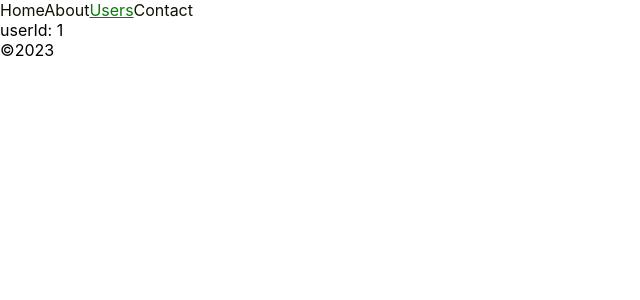
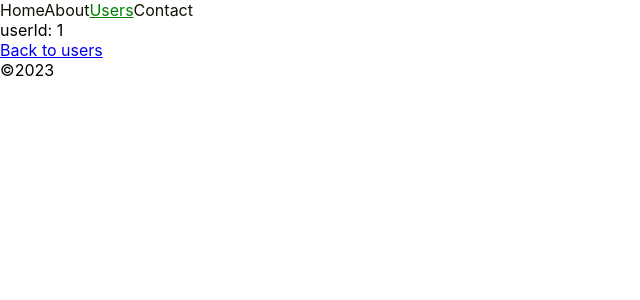
Before and after one commit to paullaster/react-router, a React (Create React App) app: page /Users/1 in a window 1280 px wide. Shown: the top 300 px of the page, without its empty margins (0-640 px from the left). Built offline with nearby package versions, Linux system fonts and the light colour scheme.

Commit message:
add react files

```diff
--- a/src/components/Pages/SingleUser.js
+++ b/src/components/Pages/SingleUser.js
@@ -9,6 +9,9 @@ function SingleUser() {
                 userId: {userId}
             </span>
         </div>
+        <div>
+            <Link to='/Users'>Back to users</Link>
+        </div>
 
     </>
   )
```
